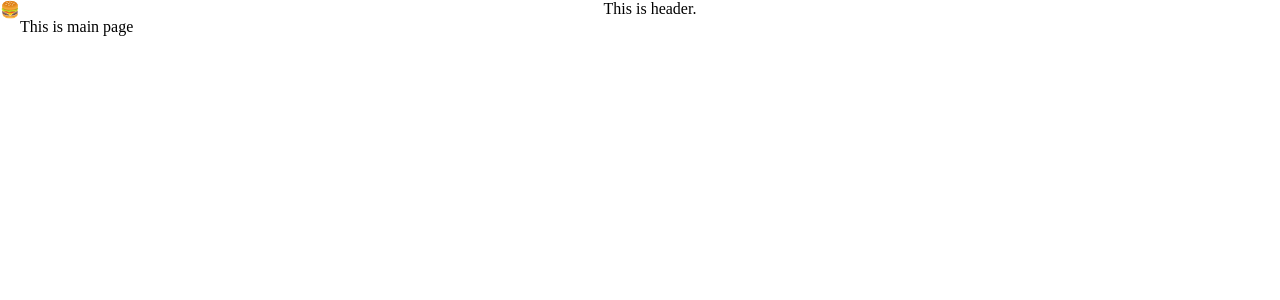
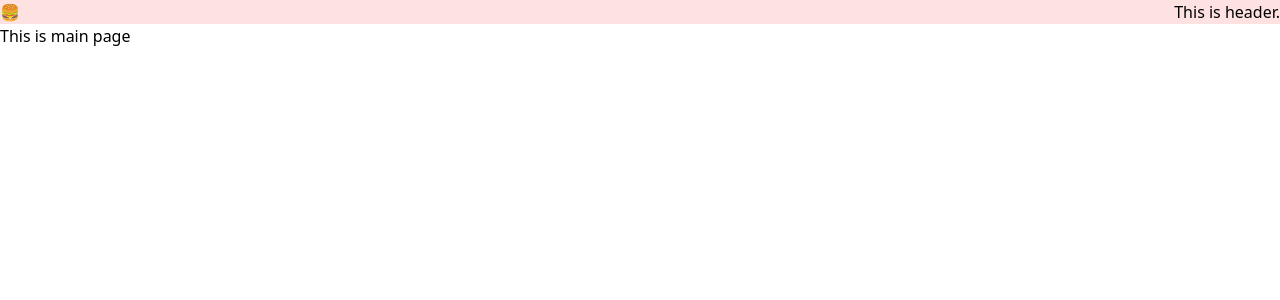
Before and after one commit to takaT6/nextjs-sidebar, a Next.js app: page / in a window 1280 px wide. Shown: the top 300 px of the page. Built offline with nearby package versions, Linux system fonts and the light colour scheme.

Commit message:
🚧 change layouts

```diff
--- a/package.json
+++ b/package.json
@@ -19,5 +19,10 @@
     "react": "18.2.0",
     "react-dom": "18.2.0",
     "typescript": "4.9.5"
+  },
+  "devDependencies": {
+    "autoprefixer": "^10.4.13",
+    "postcss": "^8.4.21",
+    "tailwindcss": "^3.2.7"
   }
 }
--- /dev/null
+++ b/postcss.config.js
@@ -0,0 +1,6 @@
+module.exports = {
+  plugins: {
+    tailwindcss: {},
+    autoprefixer: {},
+  },
+}
--- a/src/components/Header/index.tsx
+++ b/src/components/Header/index.tsx
@@ -1,24 +1,20 @@
+import { AppContext } from "@/pages/_app";
 import Link from "next/link";
-import { useState } from "react";
-import classes from "src/components/Header/Header.module.css"
-import Siderbar from "../Sidebar"
+import { useContext, useState } from "react";
+import Sidebar from "../Sidebar"
 
 const Header = () => {
-  const [isOpen, setIsOpen] = useState(false);
+  const { isOpen, setIsOpen } = useContext(AppContext);
 
   const handleClick = () => {
     setIsOpen(isOpen => !isOpen);
   };
   return (
-    <>
-      <header className={classes.header}>
-
-        <div className={classes.hamburger} onClick={handleClick}>🍔</div>
-        <Link href="/">This is header.</Link>
-      </header>
-
-      {isOpen && <Siderbar />}
-    </>
+    <header className="sticky top-0 text-right w-full bg-red-100">
+      {/* <div className="float-left absolute inset-y-0 z-10" onClick={handleClick}>🍔</div> */}
+      <Sidebar />
+      <Link href="/">This is header.</Link>
+    </header>
   )
 }
 
--- a/src/components/Sidebar/index.tsx
+++ b/src/components/Sidebar/index.tsx
@@ -1,5 +1,6 @@
+import { AppContext } from "@/pages/_app"
 import Link from "next/link"
-import { useCallback, useState } from "react"
+import { useCallback, useContext, useEffect, useState } from "react"
 import classes from "src/components/Sidebar/Sidebar.module.css"
 
 type Navigation = {
@@ -36,24 +37,42 @@ const navigations: Navigation[] = [
   },
 ]
 
+const stopScroll = (on: boolean) => {
+  if (on) document.body.style.overflow = "hidden";
+  else document.body.style.overflow = "auto";
+}
 
-const Siderbar = () => {
+const Sidebar = () => {
+  const { isOpen, setIsOpen } = useContext(AppContext);
+  const handleClick = () => {
+    setIsOpen(isOpen => !isOpen);
+  };
+  useEffect(() => stopScroll(isOpen), [isOpen]);
   return (
     <>
-      <div className={classes.sidebar}>
+      <div className="absolute inset-y-0 top-0 z-50" onClick={handleClick}>🍔</div>
+      <div className={`${isOpen ? "left-0 translate-x-0"
+        : "-translate-x-full"}
+        absolute z-40 w-6/12 inset-y-0 max-h-screen min-h-screen overflow-y-auto bg-white transition duration-200 ease-in-out`}>
+        <div className="text-right">🏍</div>
         <ul className={classes.ul}>
           {navigations.map((navigation) => (
-            <li key={navigation.href}>
+            <li key={navigation.href} onClick={handleClick}>
               <Link href={navigation.href} className={classes.menu}>
-                {navigation.icon}
-                {navigation.label}
+                {navigation.icon}{navigation.label}
               </Link>
             </li>
           ))}
         </ul>
       </div>
+      <div
+        className={`fixed inset-0 z-10 bg-black bg-opacity-10 transition duration-200 ease-in-out ${isOpen
+          ? 'pointer-events-auto opacity-100'
+          : 'pointer-events-none opacity-0'
+          }`}
+        onClick={() => setIsOpen(false)} />
     </>
   )
 }
 
-export default Siderbar
+export default Sidebar
--- a/src/styles/globals.css
+++ b/src/styles/globals.css
@@ -1,3 +1,7 @@
+@tailwind base;
+@tailwind components;
+@tailwind utilities;
+
 * {
   padding: 0;
   margin: 0;
--- /dev/null
+++ b/tailwind.config.js
@@ -0,0 +1,15 @@
+/** @type {import('tailwindcss').Config} */
+module.exports = {
+  content: [
+    "./app/**/*.{js,ts,jsx,tsx}",
+    "./pages/**/*.{js,ts,jsx,tsx}",
+    "./components/**/*.{js,ts,jsx,tsx}",
+
+    // Or if using `src` directory:
+    "./src/**/*.{js,ts,jsx,tsx}",
+  ],
+  theme: {
+    extend: {},
+  },
+  plugins: [],
+}
```
Also changed, not shown: 1 other file (tests, documents, lock files or other folders).
